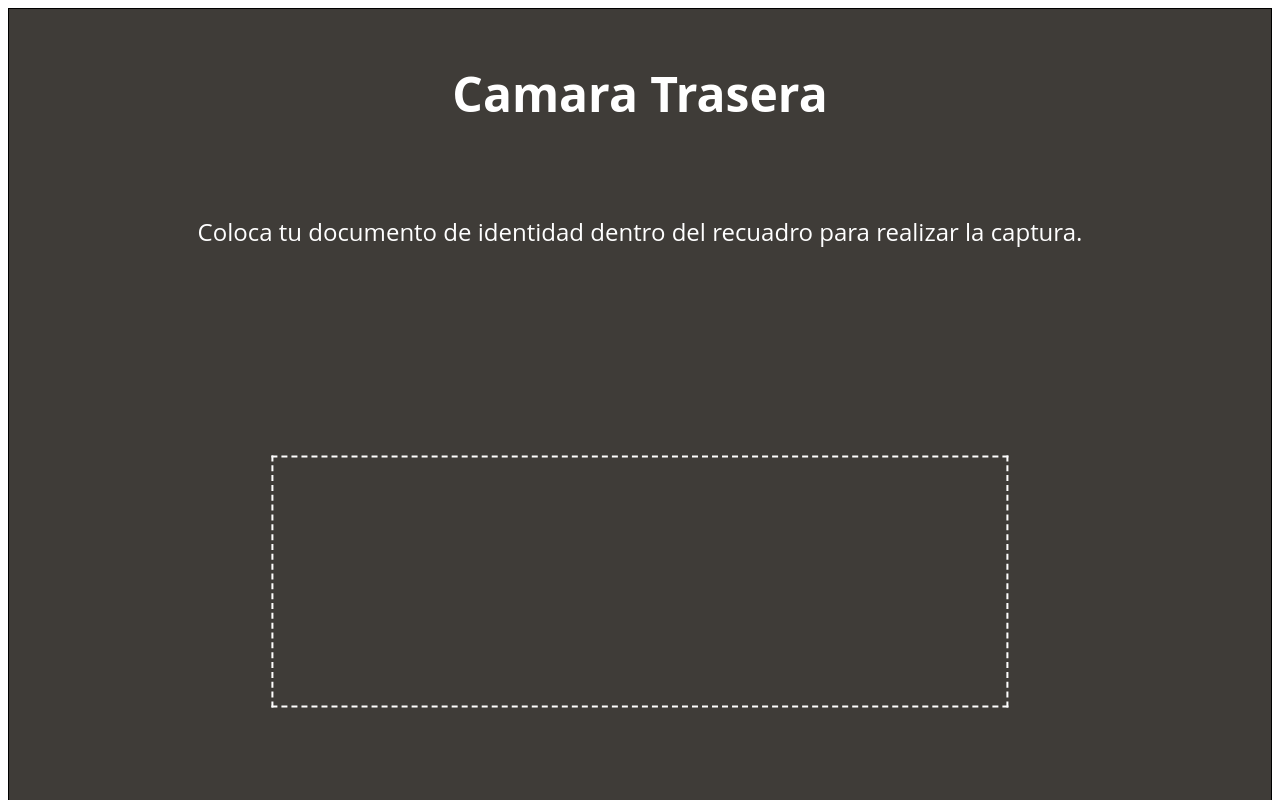
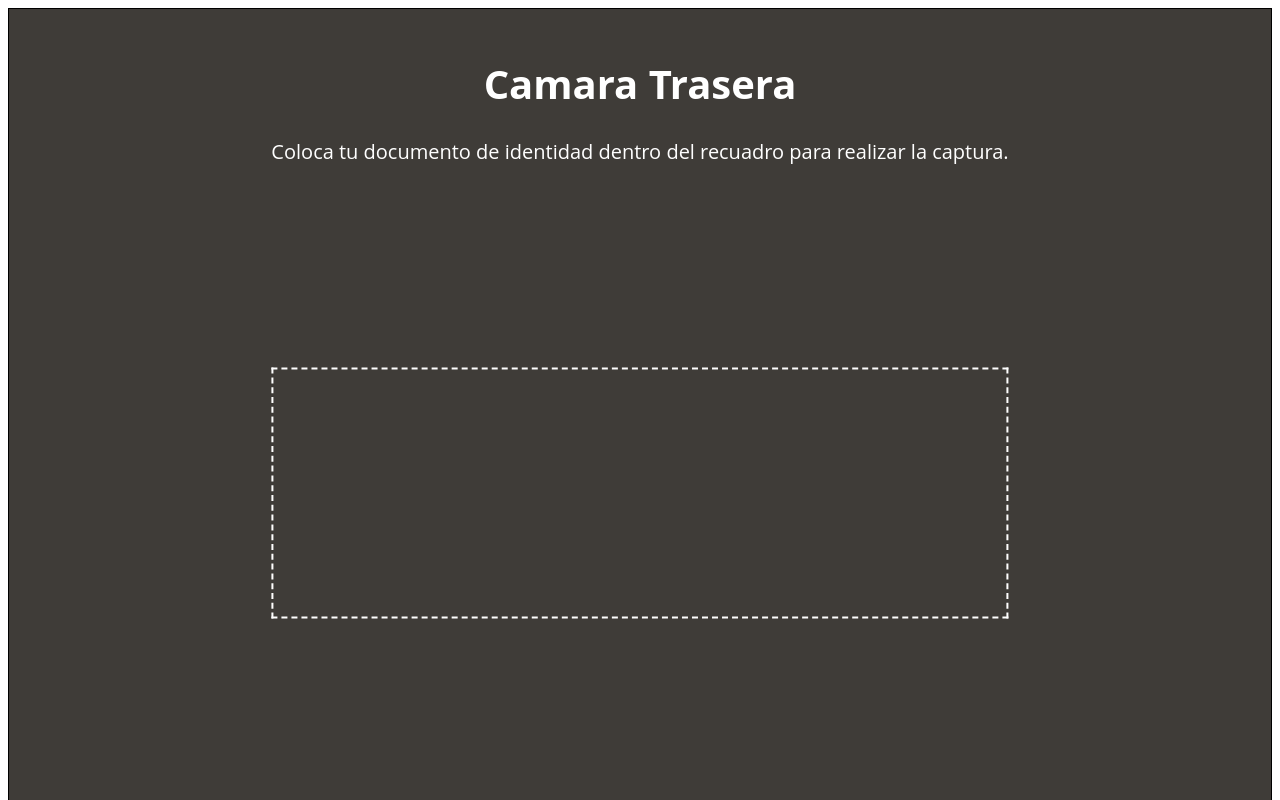
Before and after one commit to AngelArmandoSaldivar/capture-selfie, a React (Create React App) app: page / in a window 1280 px wide. Shown: the top 800 px of the page. Built offline with nearby package versions, Linux system fonts and the light colour scheme; no server answers.

Commit message:
Contorno de selfie

```diff
--- a/src/App.js
+++ b/src/App.js
@@ -1,6 +1,10 @@
 import React, { useState, useCallback, useRef, useEffect } from 'react';
 import ReactCrop from 'react-image-crop';
 import Webcam from 'react-webcam';
+
+import 'react-image-crop/dist/ReactCrop.css';
+
+
 import 'react-image-crop/dist/ReactCrop.css';
 import { v4 as uuidv4 } from 'uuid';
 import Button from '@mui/material/Button';
@@ -17,6 +21,9 @@ import ArrowBackIcon from '@mui/icons-material/ArrowBack';//Siguiente
 import ContentCutIcon from '@mui/icons-material/ContentCut'; //Tijeras
 import ReplayIcon from '@mui/icons-material/Replay'; //Volver
 import CheckCircleOutlineIcon from '@mui/icons-material/CheckCircleOutline';//Check Continuar
+
+  //import ovalImage from './img/contorno.png'; // <- Asegúrate de que esta ruta es correcta
+  import ovalImage from './img/contorno1.png';
 
 const ImageCropper = () => {
 
@@ -334,18 +341,16 @@ const ImageCropper = () => {
       maxWidth: '80%',
       maxHeight: '60%',
     },
-  ovaloPunteadoInterno: {
-    border: '2px dashed white',
-    borderRadius: '50%',
+    imagenOvalada: {
       position: 'absolute',
-    width: '40%',
-    height: '60%',
+      width: '90%', // Aumentar tamaño
+      height: '100%', // Aumentar tamaño
       top: '50%',
       left: '50%',
       transform: 'translate(-50%, -50%)',
       pointerEvents: 'none',
-    maxWidth: '60%',
-    maxHeight: '70%',
+      maxWidth: '1000%', // Ajuste máximo
+      maxHeight: '100%', // Ajuste máximo
     },
     webcamContenedor: {
       position: 'relative',
@@ -358,27 +363,30 @@ const ImageCropper = () => {
       height: 'auto',
     },
     imagenRecortada: {
-    width: '200%',
+      width: '100%',
       height: 'auto',
       maxWidth: '100%',
       maxHeight: '500px',
+    },
+    p:{
+      fontSize:"20px",
     },
   };
 
 return (
   <div className='App' style={estilos.contenedor}>
     { show &&
-      <div style={{ ...estilos.textoGeneral, ...estilos.colorTexto }}>
+      <div style={{ ...estilos.textoGeneral, ...estilos.colorTexto, ...estilos.p }}>
         {dataSelfie.length === 0 && <>
-          <h1 style={estilos.titulo}>Camara Trasera</h1><br />
+          <h1 style={estilos.titulo}>Camara Trasera</h1>
           <p>Coloca tu documento de identidad dentro del recuadro para realizar la captura.</p>
         </>}
         {dataSelfie.length === 1 && <>
-          <h1>Camara Delantera</h1><br />
+          <h1>Camara Delantera</h1>
           <p>Coloca tu documento de identidad dentro del recuadro para realizar la captura.</p>
         </>}
         {dataSelfie.length === 2 && <>
-          <h1>Tómate una Selfie</h1><br />
+          <h1>Tómate una Selfie</h1>
           <p>Coloca tu rostro dentro del óvalo para realizar la captura.</p>
         </>}
 
@@ -390,8 +398,15 @@ return (
             screenshotFormat="image/jpeg"
             style={estilos.webcam}
           />
-          <div style={dataSelfie.length === 2 ? estilos.ovaloPunteadoInterno : estilos.recuadroPunteadoInterno}></div>
-        </div><br /><br />
+ {dataSelfie.length === 2 ? (
+              <img src={ovalImage} alt="Oval overlay" style={estilos.imagenOvalada} />
+            ) : (
+              <div style={estilos.recuadroPunteadoInterno}></div>
+            )}
+
+
+
+        </div>
         <Button
           component="label"
           role={undefined}
@@ -402,17 +417,17 @@ return (
           onClick={onSelectFile}
         >
           Tomar foto
-        </Button><br /><br /><br /><br />
+        </Button>
       </div>
     }
 
     { show2 &&
       <div style={{ width: '100%', textAlign: 'center' }}>
-        <h1 style={{...estilos.titulo, ...estilos.colorTexto}}>Recortar foto</h1>
-        <span style={{...estilos.textoGeneral, ...estilos.colorTexto}}>
-          Recorta la foto del documento para obtener un mejor resultado.
+        <h1 style={{...estilos.titulo, ...estilos.colorTexto }}>Recortar foto</h1>
+        <span style={{...estilos.textoGeneral, ...estilos.colorTexto, ...estilos.p}}>
+        <p>Recorta la foto del documento para obtener un mejor resultado.</p>
         </span>
-        <br /><br />
+
         <div style={{ width: '100%', height: 'auto', position: 'relative' }}>
           <ReactCrop
             src={upImg}
@@ -434,7 +449,12 @@ return (
             onComplete={(c) => onCropComplete(c)}
             style={{ width: '100%', height: 'auto' }}
           />
-          <div style={dataSelfie.length === 2 ? estilos.ovaloPunteadoInterno : estilos.recuadroPunteadoInterno}></div>
+            {dataSelfie.length === 2 ? (
+              <img src={ovalImage} alt="Oval overlay" style={estilos.imagenOvalada} />
+            ) : (
+              <div style={estilos.recuadroPunteadoInterno}></div>
+            )}
+
         </div>
         <Button
           component="label"
@@ -458,19 +478,18 @@ return (
           onClick={ocultarPasoUno}
         >
           Repetir foto
-        </Button><br /><br /><br /><br />
+        </Button>
       </div>
     }
           { show3 &&
         <div style={{ ...estilos.contenedor, ...estilos.colorTexto }}>
           <div style={{ width: '100%', height: '15%' }}>
             <h2 style={estilos.titulo}>Foto capturada</h2>
-            <span style={estilos.textoGeneral}>
-              Verifique la foto recortada
-              <br /><br />
+            <span style={{...estilos.textoGeneral, ...estilos.p }}>
+            <p>Verifique la foto recortada </p>
             </span>
             <img alt="Crop" style={estilos.imagenRecortada} src={croppedImage} />
-          </div><br /><br />
+          </div>
           <div>
             <Button
               component="label"
@@ -494,7 +513,7 @@ return (
               onClick={pasoSiguiente}
             >
               Continuar
-            </Button><br /><br /><br /><br />
+            </Button><br />
           </div>
         </div>
       }
```
Also changed, not shown: src/img/contorno.png (added), src/img/contorno1.png (added). Lines whose indentation alone changed are shown as unchanged.
